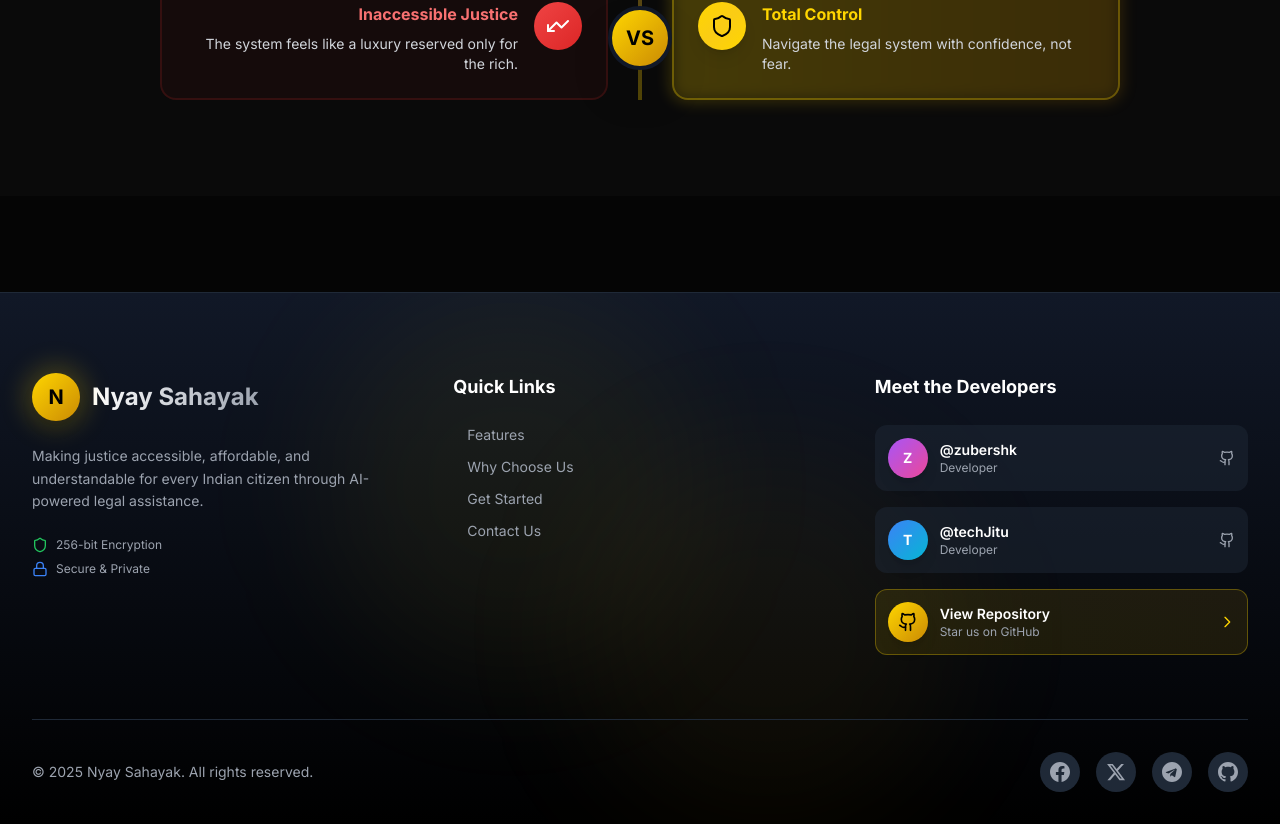
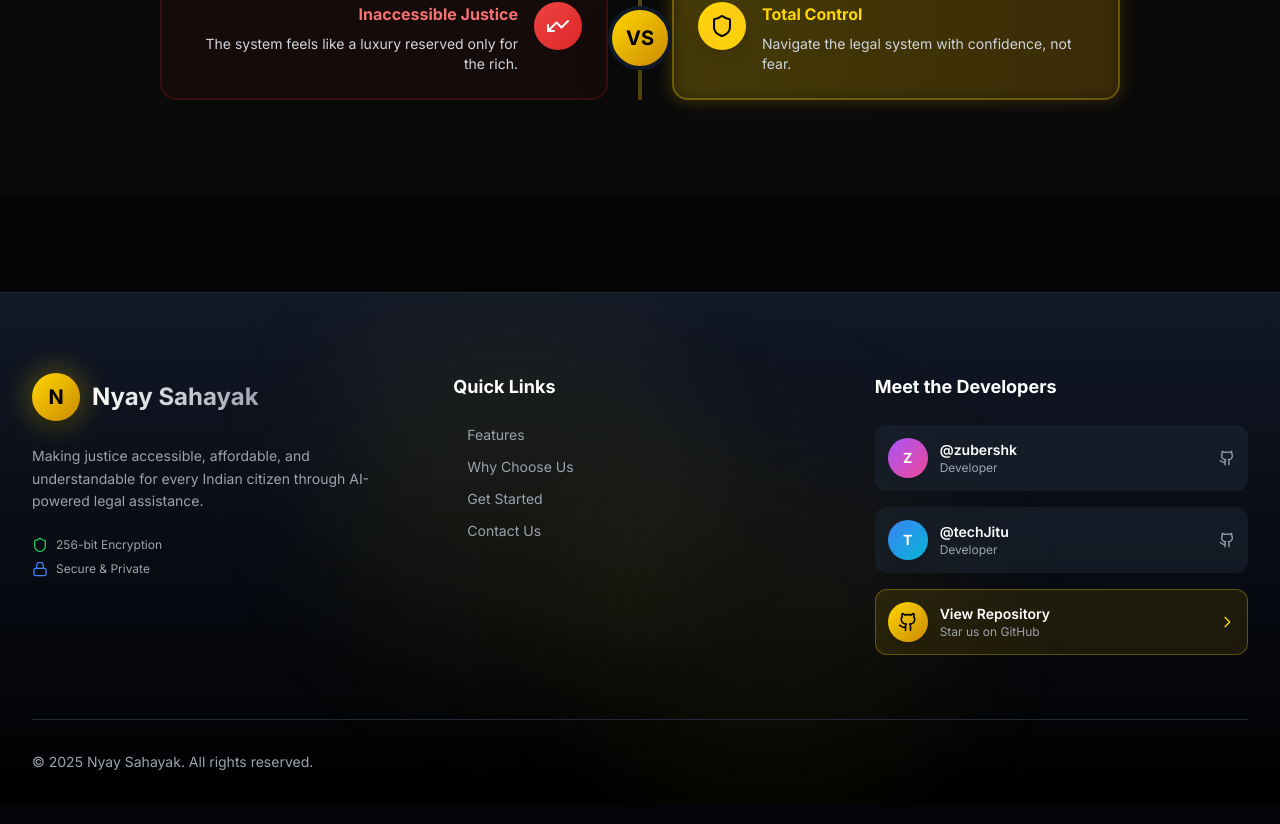
Before and after one commit to TechJitu/Nyay-Sahayak-react-UI, a React (Vite) app in the folder frontend/: page / in a window 1280 px wide. Shown: the part 3847-4671 px from the top of the page. Built offline with nearby package versions, Linux system fonts and the light colour scheme; no server answers.

Commit message:
footer fix

```diff
--- a/frontend/src/components/Footer.jsx
+++ b/frontend/src/components/Footer.jsx
@@ -140,48 +140,6 @@ const Footer = () => {
                         <p className="text-sm text-gray-500 dark:text-gray-400 text-center md:text-left">
                             © 2025 Nyay Sahayak. All rights reserved.
                         </p>
-
-                        {/* Social Links */}
-                        <div className="flex items-center gap-4">
-                            <a
-                                href="#"
-                                className="w-10 h-10 rounded-full bg-gray-100 dark:bg-gray-800 flex items-center justify-center text-gray-600 dark:text-gray-400 hover:bg-primary hover:text-black dark:hover:bg-primary dark:hover:text-black transition-all duration-300 hover:scale-110"
-                                aria-label="Facebook"
-                            >
-                                <svg className="w-5 h-5" fill="currentColor" viewBox="0 0 24 24">
-                                    <path d="M24 12.073c0-6.627-5.373-12-12-12s-12 5.373-12 12c0 5.99 4.388 10.954 10.125 11.854v-8.385H7.078v-3.47h3.047V9.43c0-3.007 1.792-4.669 4.533-4.669 1.312 0 2.686.235 2.686.235v2.953H15.83c-1.491 0-1.956.925-1.956 1.874v2.25h3.328l-.532 3.47h-2.796v8.385C19.612 23.027 24 18.062 24 12.073z" />
-                                </svg>
-                            </a>
-                            <a
-                                href="#"
-                                className="w-10 h-10 rounded-full bg-gray-100 dark:bg-gray-800 flex items-center justify-center text-gray-600 dark:text-gray-400 hover:bg-primary hover:text-black dark:hover:bg-primary dark:hover:text-black transition-all duration-300 hover:scale-110"
-                                aria-label="Twitter"
-                            >
-                                <svg className="w-5 h-5" fill="currentColor" viewBox="0 0 24 24">
-                                    <path d="M18.244 2.25h3.308l-7.227 8.26 8.502 11.24H16.17l-5.214-6.817L4.99 21.75H1.68l7.73-8.835L1.254 2.25H8.08l4.713 6.231zm-1.161 17.52h1.833L7.084 4.126H5.117z" />
-                                </svg>
-                            </a>
-                            <a
-                                href="#"
-                                className="w-10 h-10 rounded-full bg-gray-100 dark:bg-gray-800 flex items-center justify-center text-gray-600 dark:text-gray-400 hover:bg-primary hover:text-black dark:hover:bg-primary dark:hover:text-black transition-all duration-300 hover:scale-110"
-                                aria-label="Telegram"
-                            >
-                                <svg className="w-5 h-5" fill="currentColor" viewBox="0 0 24 24">
-                                    <path d="M12 0C5.373 0 0 5.373 0 12s5.373 12 12 12 12-5.373 12-12S18.627 0 12 0zm5.894 8.221l-1.97 9.28c-.145.658-.537.818-1.084.508l-3-2.21-1.446 1.394c-.14.18-.357.295-.6.295-.002 0-.003 0-.005 0l.213-3.054 5.56-5.022c.24-.213-.054-.334-.373-.121L7.773 13.87l-2.88-.903c-.626-.196-.642-.626.13-.93l11.25-4.34c.52-.19.976.128.8.93z" />
-                                </svg>
-                            </a>
-                            <a
-                                href="https://github.com/TechJitu/Nyay-Sahayak-react-UI"
-                                target="_blank"
-                                rel="noopener noreferrer"
-                                className="w-10 h-10 rounded-full bg-gray-100 dark:bg-gray-800 flex items-center justify-center text-gray-600 dark:text-gray-400 hover:bg-primary hover:text-black dark:hover:bg-primary dark:hover:text-black transition-all duration-300 hover:scale-110"
-                                aria-label="GitHub"
-                            >
-                                <svg className="w-5 h-5" fill="currentColor" viewBox="0 0 24 24">
-                                    <path d="M12 0c-6.626 0-12 5.373-12 12 0 5.302 3.438 9.8 8.207 11.387.599.111.793-.261.793-.577v-2.234c-3.338.726-4.033-1.416-4.033-1.416-.546-1.387-1.333-1.756-1.333-1.756-1.089-.745.083-.729.083-.729 1.205.084 1.839 1.237 1.839 1.237 1.07 1.834 2.807 1.304 3.492.997.107-.775.418-1.305.762-1.604-2.665-.305-5.467-1.334-5.467-5.931 0-1.311.469-2.381 1.236-3.221-.124-.303-.535-1.524.117-3.176 0 0 1.008-.322 3.301 1.23.957-.266 1.983-.399 3.003-.404 1.02.005 2.047.138 3.006.404 2.291-1.552 3.297-1.23 3.297-1.23.653 1.653.242 2.874.118 3.176.77.84 1.235 1.911 1.235 3.221 0 4.609-2.807 5.624-5.479 5.921.43.372.823 1.102.823 2.222v3.293c0 .319.192.694.801.576 4.765-1.589 8.199-6.086 8.199-11.386 0-6.627-5.373-12-12-12z" />
-                                </svg>
-                            </a>
-                        </div>
                     </div>
                 </div>
             </div>
```
